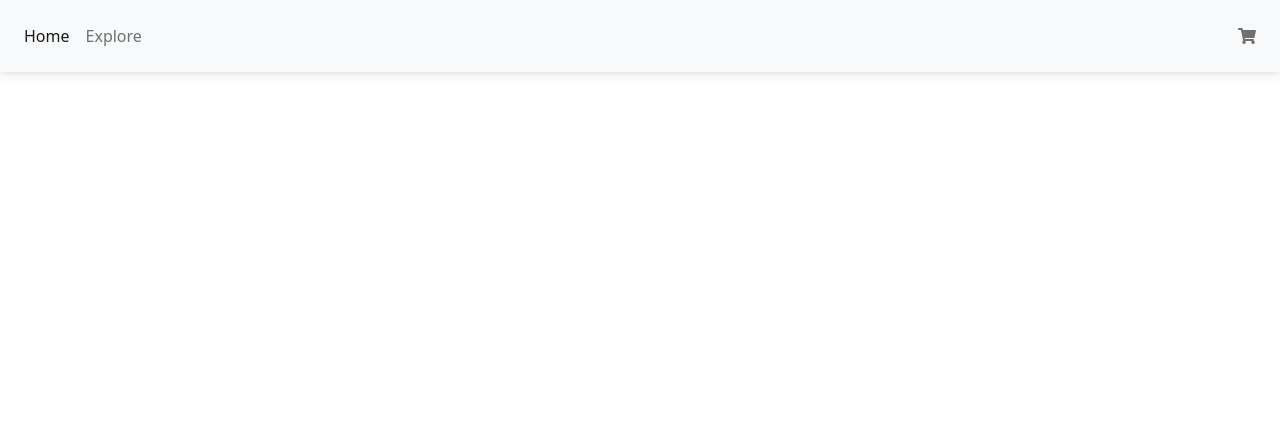
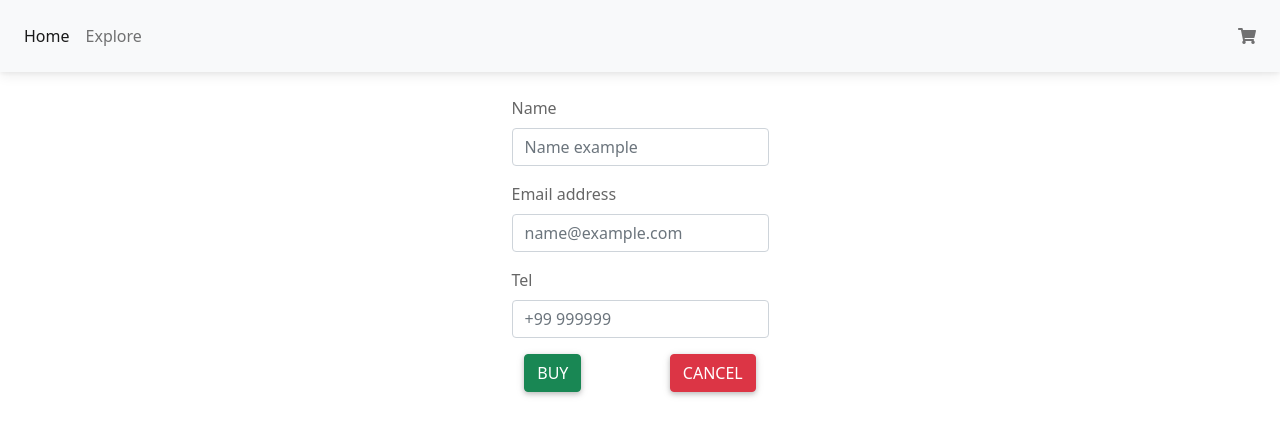
Before and after one commit to facuxfdz/custom-tables, a React (Create React App) app: page /confirm in a window 1280 px wide. Before the commit this address had no page. Shown: the top 436 px of the page. Built offline with nearby package versions, Linux system fonts and the light colour scheme.

Commit message:
Confirm page added

```diff
--- a/src/App.tsx
+++ b/src/App.tsx
@@ -1,8 +1,7 @@
 import React from "react";
 import { Navbar } from "./app/components";
-import { Cart, ItemDetail, ItemListContainer as Explore } from "./pages";
+import { Cart, ItemDetail, ItemListContainer as Explore, Home, Confirm } from "./pages";
 import { BrowserRouter as Router, Routes, Route } from "react-router-dom";
-import {Home} from './pages'
 function App() {
   return (
     <Router>
@@ -13,6 +12,7 @@ function App() {
           <Route path="/explore" element={<Explore />} />
           <Route path="/cart" element={<Cart />}></Route>
           <Route path="/products/:productId" element={<ItemDetail />}></Route>
+          <Route path="/confirm" element={<Confirm />}></Route>
         </Routes>
     </Router>
   );
--- a/src/pages/Cart/Cart.tsx
+++ b/src/pages/Cart/Cart.tsx
@@ -25,6 +25,11 @@ const Cart = () => {
   const handleBack = () => {
     navigate(-1);
   };
+
+  const handleSubmitCart = () => {
+    navigate("/confirm")
+  }
+
   return (
     <div className="my-5 d-flex flex-column align-items-center">
       {totalPurchase > 0 ? (
@@ -53,7 +58,7 @@ const Cart = () => {
             </div>
             <h1>Total</h1>
             <b>${totalPurchase}</b>
-            <Button className="my-5" variant="success">
+            <Button className="my-5" variant="success" onClick={handleSubmitCart}>
               Confirm cart
             </Button>
             <Button variant="warning" onClick={handleBack}>
--- /dev/null
+++ b/src/pages/Confirm/Confirm.tsx
@@ -0,0 +1,81 @@
+import React, { useState } from "react";
+import { Button } from "react-bootstrap";
+import {} from "react-bootstrap";
+import { useNavigate } from "react-router-dom";
+const Confirm = () => {
+  const [name, setName] = useState("");
+  const [email, setEmail] = useState("");
+  const [tel, setTel] = useState("");
+  const navigate = useNavigate();
+
+  const handleCancelOperation = () => {
+      navigate(-1)
+  };
+
+  const handleSubmitCart = () => {
+      alert('Product Submitted')
+  }
+  return (
+    <div className="my-5 d-flex flex-column align-items-center w-100">
+      <div className="mb-3">
+        <label htmlFor="name" className="form-label">
+          Name
+        </label>
+        <input
+          value={name}
+          type="text"
+          className="form-control"
+          id="name"
+          placeholder="Name example"
+          onChange={(e: React.FormEvent<HTMLInputElement>) => {
+            setName(e.currentTarget.value);
+          }}
+        />
+      </div>
+
+      <div className="mb-3">
+        <label htmlFor="email" className="form-label">
+          Email address
+        </label>
+        <input
+          value={email}
+          type="email"
+          className="form-control"
+          id="email"
+          placeholder="name@example.com"
+          onChange={(e: React.FormEvent<HTMLInputElement>) => {
+            setEmail(e.currentTarget.value);
+          }}
+        />
+      </div>
+
+      <div className="mb-3">
+        <label htmlFor="tel" className="form-label">
+          Tel
+        </label>
+        <input
+          value={tel}
+          type="text"
+          className="form-control"
+          id="tel"
+          placeholder="+99 999999"
+          onChange={(e: React.FormEvent<HTMLInputElement>) => {
+            setTel(e.currentTarget.value);
+          }}
+        />
+      </div>
+
+      <div className="d-flex w-25 justify-content-around">
+        <Button variant="success" onClick={handleSubmitCart}>
+          Buy
+        </Button>
+
+        <Button variant="danger" onClick={handleCancelOperation}>
+          Cancel
+        </Button>
+      </div>
+    </div>
+  );
+};
+
+export default Confirm;
--- a/src/pages/index.tsx
+++ b/src/pages/index.tsx
@@ -2,5 +2,6 @@ import ItemListContainer from "./ItemListContainer/ItemListContainer";
 import Cart from './Cart/Cart'
 import ItemDetail from "./ItemDetail/ItemDetail";
 import Home from './Home/Home'
+import Confirm from "./Confirm/Confirm";
 
-export {ItemListContainer, Cart, ItemDetail, Home}
+export {ItemListContainer, Cart, ItemDetail, Home, Confirm}
```
